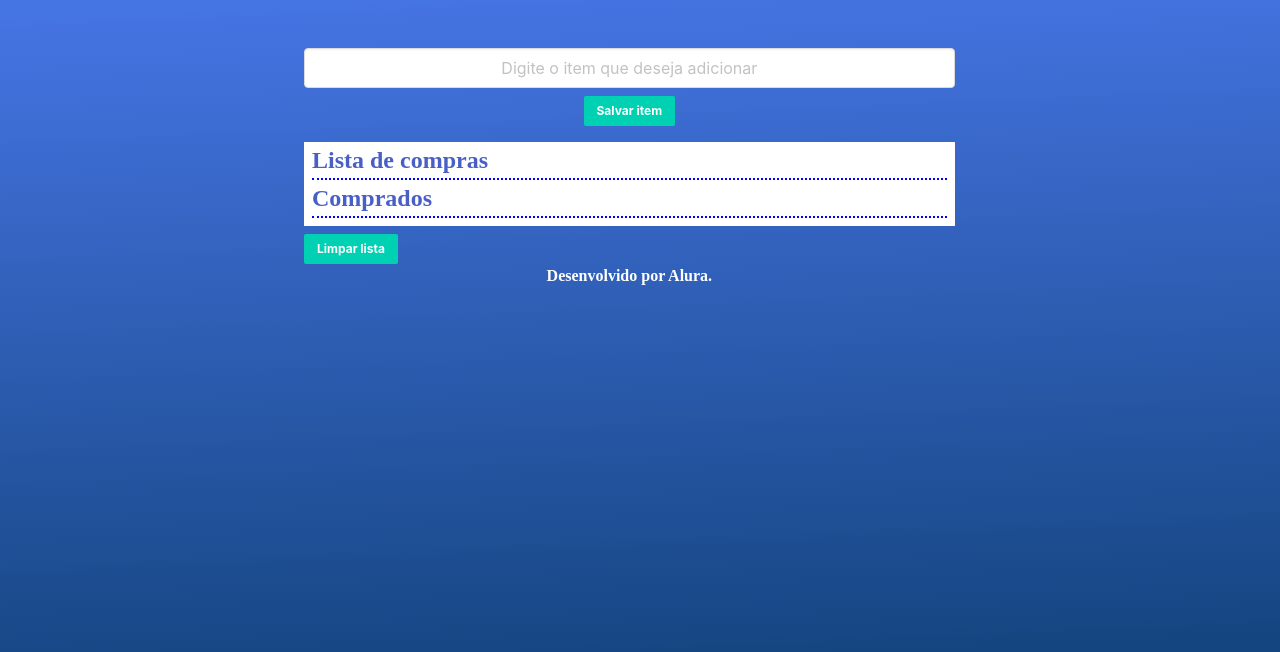
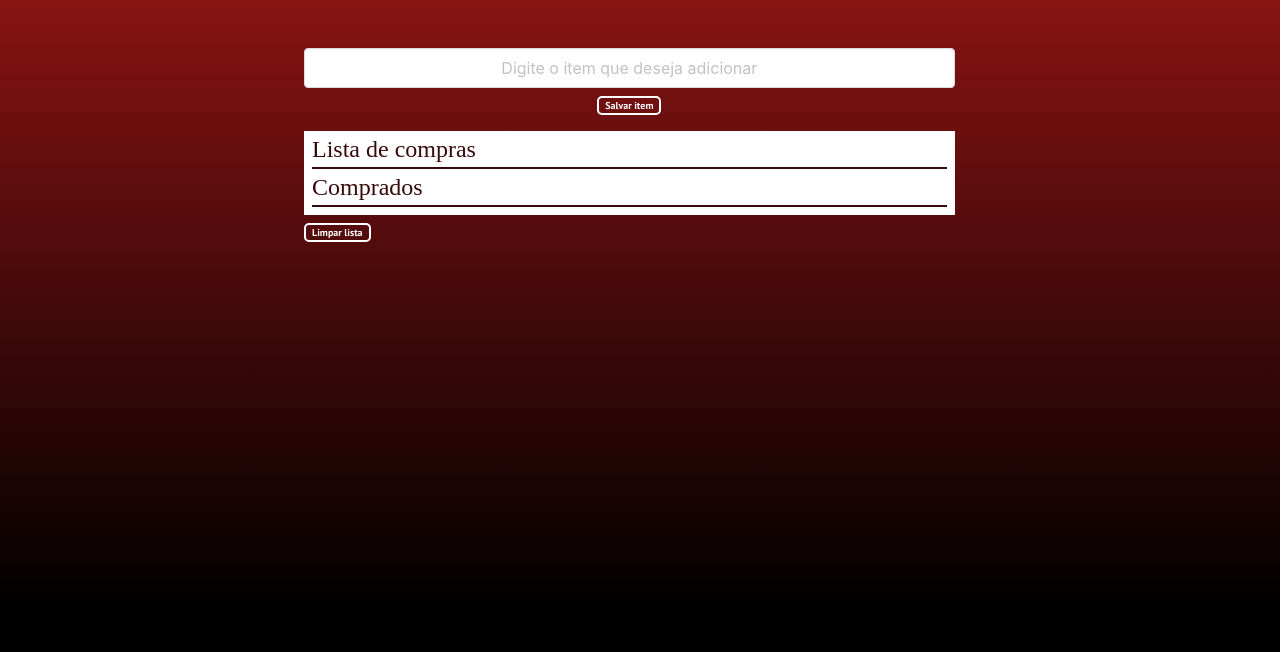
Before and after one commit to brunoxvier/lista-de-compras, a plain HTML site: page index.html in a window 1280 px wide. Drawn offline with nearby package versions, Linux system fonts and the light colour scheme; a web font is replaced by a local one.

Commit message:
Add files via upload

```diff
--- a/assets/style.css
+++ b/assets/style.css
@@ -1,11 +1,14 @@
+
+
 html {
-    background: linear-gradient(177.52deg, #4574E3 2.11%, #154580 81.34%);
+    background: linear-gradient(0deg, rgba(0,0,0,1) 24%, rgba(136,19,19,1) 100%);
     background-repeat: no-repeat;
     height: 100%;
 }
 
 body {
-    font-family: 'Montserrat', 'sans-serif', 'Mansalva', cursive;
+    font-weight: 10;
+    color: rgb(54, 10, 10)
 }
 
 h2, footer {
@@ -21,7 +24,7 @@ text-decoration: line-through;
 }
 
 .borda-lista {
-    border-bottom: dotted 2px blue;
+    border-bottom: solid 2px rgb(54, 10, 10);
 }
 
 input:disabled {
@@ -35,3 +38,25 @@ input {
     background: none;
     color: black;
 }
+
+button {
+    background-color: white;
+    border-radius: 5px;
+    font-family: 'PT Sans';
+    font-weight: 600;
+}
+
+.transparent-hover{
+    background-color: transparent;
+    color: white;
+    border-color: white;
+    cursor: pointer;
+    border: solid 2px;
+    font-size: 10px;
+}
+
+.transparent-hover:hover {
+    background-color: white;
+    color: black;
+    border-color: white;
+}
--- a/index.html
+++ b/index.html
@@ -13,34 +13,36 @@
         rel="stylesheet">
     <link rel="stylesheet" href="assets/style.css">
     <link rel="stylesheet" href="https://cdnjs.cloudflare.com/ajax/libs/font-awesome/6.2.0/css/all.min.css">
+    <link rel="preconnect" href="https://fonts.googleapis.com">
+    <link rel="preconnect" href="https://fonts.gstatic.com" crossorigin>
+    <link href="https://fonts.googleapis.com/css2?family=Oswald:wght@200..700&family=PT+Sans:ital,wght@0,400;0,700;1,400;1,700&display=swap" rel="stylesheet">
 </head>
 
-<body class="has-text-grey hero">
+<body>
 
     <main class="column is-7 hero-body is-offset-one-fifth is-unselectable">
 
         <form id="form-itens" class="has-text-centered">
             <input type="text" class="input has-text-centered" required placeholder="Digite o item que deseja adicionar" id="receber-item">
-            <button for="salvar" type="submit" class="mt-2 has-text-weight-bold button is-small is-primary">Salvar item</button>
+            <button for="salvar" type="submit" class="mt-2 is-small transparent-hover is-primary">Salvar item</button>
 
         </form>
 
         <div class="has-background-white mt-4">
             <div>
-                <h2 class="has-text-link has-text-weight-bold is-size-4 ml-2">Lista de compras</h1>
+                <h2 class="is-size-4 ml-2">Lista de compras</h2>
                     <ul class="mx-2 borda-lista" id="lista-de-itens">
                     </ul>
             </div>
 
             <section class="pb-2">
-                <h2 class="has-text-link has-text-weight-bold is-size-4 ml-2">Comprados</h1>
+                <h2 class="is-size-4 ml-2">Comprados</h2>
                     <ul class="mx-2 borda-lista" id="itens-comprados">
                     </ul>
             </section>
 
         </div>
-        <button onclick="limparLista()" class="mt-2 has-text-weight-bold button is-small is-primary">Limpar lista</button>
-        <footer class="has-text-centered has-text-white has-text-weight-bold">Desenvolvido por Alura.</footer>
+        <button onclick="limparLista()" class="mt-2 is-small transparent-hover is-primary">Limpar lista</button>
     </main>
 
     <script src="./main.js"></script>
```
